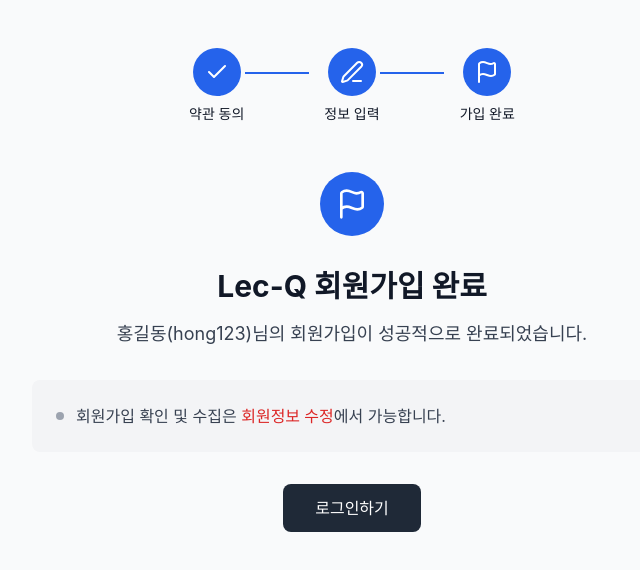
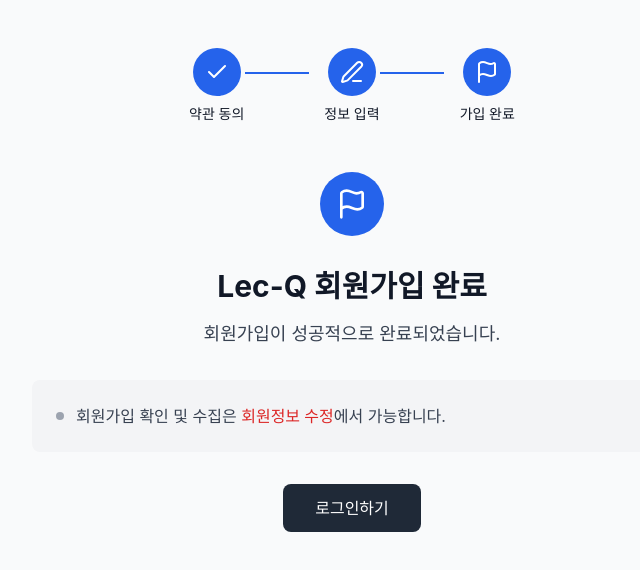
Before and after one commit to kw-ic-web/25-team-legend-chicken, a React (Vite) app in the folder frontend/: page /register/step3 in a window 1280 px wide. Shown: the top 570 px of the page, without its empty margins (288-928 px from the left). Built offline with nearby package versions, Linux system fonts and the light colour scheme; a web font is replaced by a local one.

Commit message:
🎨: 로그인폼 양식 강의자로 통일

```diff
--- a/frontend/src/components/auth/LoginForm.tsx
+++ b/frontend/src/components/auth/LoginForm.tsx
@@ -40,7 +40,7 @@ const LoginForm: React.FC<LoginFormProps> = ({
           placeholder={
             userType === "student"
               ? "학생 아이디를 입력하세요"
-              : "교수 아이디를 입력하세요"
+              : "강의자 아이디를 입력하세요"
           }
           className="w-full px-4 py-3 border border-gray-300 rounded-lg focus:ring-2 focus:ring-blue-500 focus:border-blue-500"
           required
@@ -102,7 +102,7 @@ const LoginForm: React.FC<LoginFormProps> = ({
         type="submit"
         className="w-full bg-blue-600 text-white py-3 px-4 rounded-lg font-medium hover:bg-blue-700 focus:ring-2 focus:ring-blue-500 focus:ring-offset-2 transition-colors"
       >
-        {userType === "student" ? "학생 로그인" : "교수 로그인"}
+        {userType === "student" ? "학생 로그인" : "강의자 로그인"}
       </button>
     </form>
   );
--- a/frontend/src/components/auth/RegistrationComplete.tsx
+++ b/frontend/src/components/auth/RegistrationComplete.tsx
@@ -7,10 +7,7 @@ interface RegistrationCompleteProps {
   userId?: string;
 }
 
-const RegistrationComplete: React.FC<RegistrationCompleteProps> = ({
-  userName = "홍길동",
-  userId = "아이디",
-}) => {
+const RegistrationComplete: React.FC<RegistrationCompleteProps> = () => {
   return (
     <div className="max-w-2xl mx-auto px-4 text-center">
       {/* 아이콘 */}
@@ -27,7 +24,7 @@ const RegistrationComplete: React.FC<RegistrationCompleteProps> = ({
 
       {/* 완료 메시지 */}
       <p className="text-lg text-gray-700 mb-8">
-        {userName}({userId})님의 회원가입이 성공적으로 완료되었습니다.
+        <>회원가입이 성공적으로 완료되었습니다.</>
       </p>
 
       {/* 안내 박스 */}
--- a/frontend/src/components/auth/UserTypeSelector.tsx
+++ b/frontend/src/components/auth/UserTypeSelector.tsx
@@ -38,7 +38,7 @@ const UserTypeSelector: React.FC<UserTypeSelectorProps> = ({
             : "text-gray-700 hover:text-gray-900"
         }`}
       >
-        선생님
+        강의자
       </button>
     </div>
   );
--- a/frontend/src/components/auth/register/RegisterStep3.tsx
+++ b/frontend/src/components/auth/register/RegisterStep3.tsx
@@ -4,7 +4,7 @@ import RegistrationComplete from "../RegistrationComplete";
 
 const RegisterStep3: React.FC = () => {
   const userData = {
-    name: "홍길동",
+    name: "회원",
     userId: "hong123",
   };
 
```
